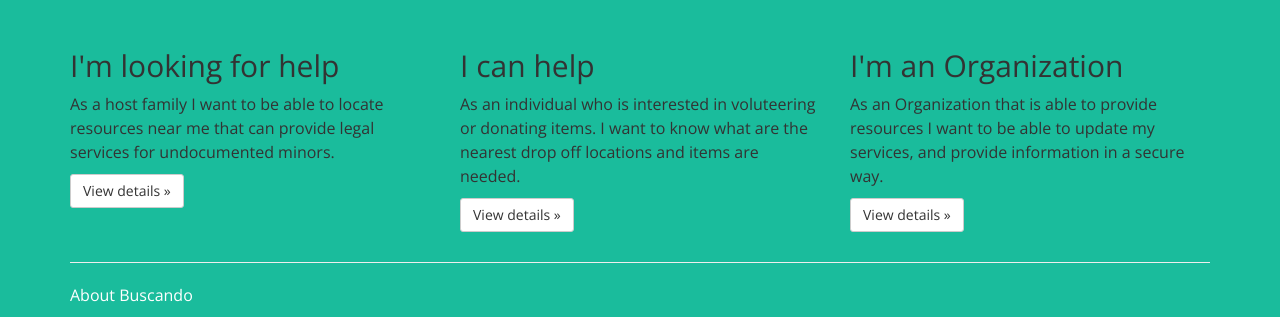
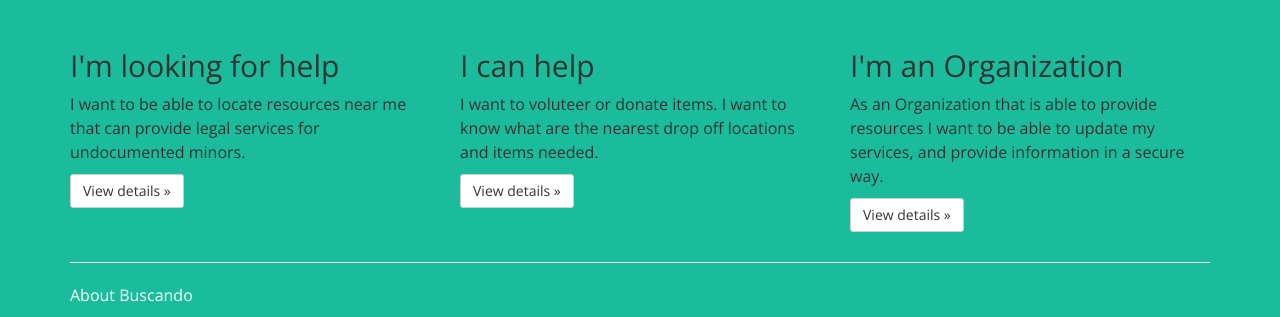
Before and after one commit to aliyarahman/buscando, a Django app: page /app/ in a window 1280 px wide. Shown: the part 553-870 px from the top of the page. Run offline with Django 3.2, Linux system fonts and the light colour scheme; parts of the project's set-up code (start-up, migrations or seed data) failed here and were passed over; some libraries are stand-ins or nearby versions.

Commit message:
minor changes

```diff
--- a/app/templates/index.html
+++ b/app/templates/index.html
@@ -34,12 +34,12 @@
     <div class="row">
             <div class="col-md-4">
                 <h2>I'm looking for help</h2>
-                    <p>As a host family I want to be able to locate resources near me that can provide legal services for undocumented minors.</p>
+                    <p>I want to be able to locate resources near me that can provide legal services for undocumented minors.</p>
             <p><a class="btn btn-default" href="http://getbootstrap.com/examples/jumbotron/#" role="button">View details »</a></p>
             </div>
             <div class="col-md-4">
                     <h2>I can help</h2>
-                    <p>As an individual who is interested in voluteering or donating items. I want to know what are the nearest drop off locations and items are needed.  </p>
+                    <p>I want to voluteer or donate items. I want to know what are the nearest drop off locations and items needed.  </p>
                     <p><a class="btn btn-default" href="http://getbootstrap.com/examples/jumbotron/#" role="button">View details »</a></p>
             </div>
         <div class="col-md-4">
```
